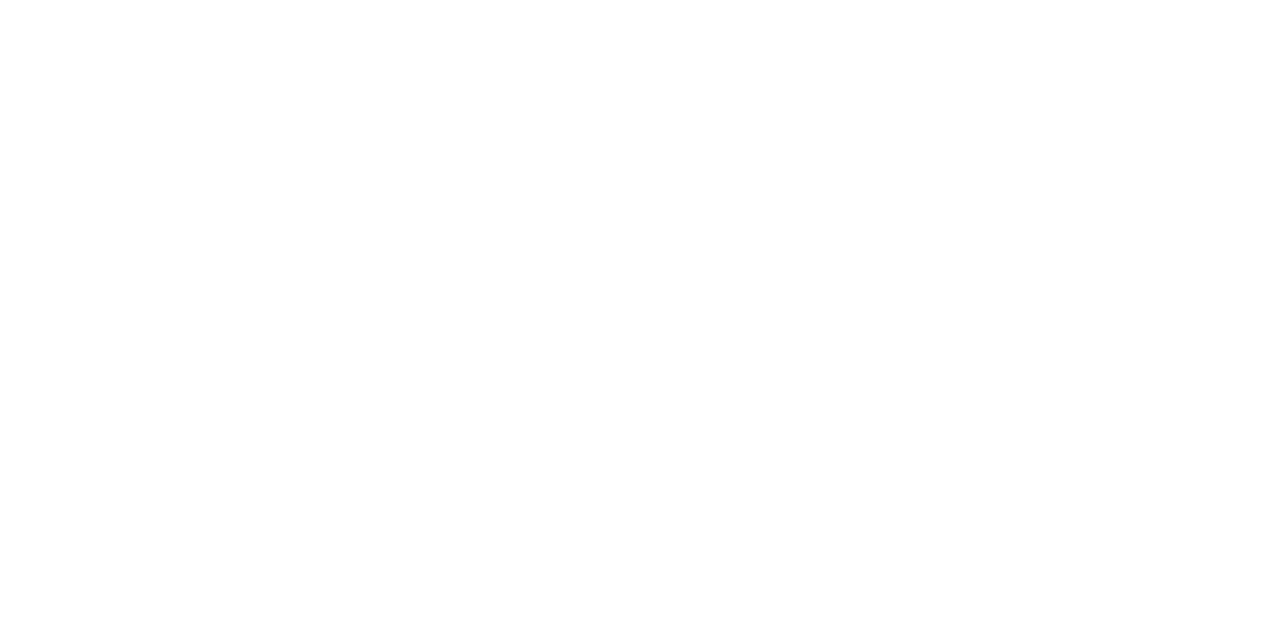
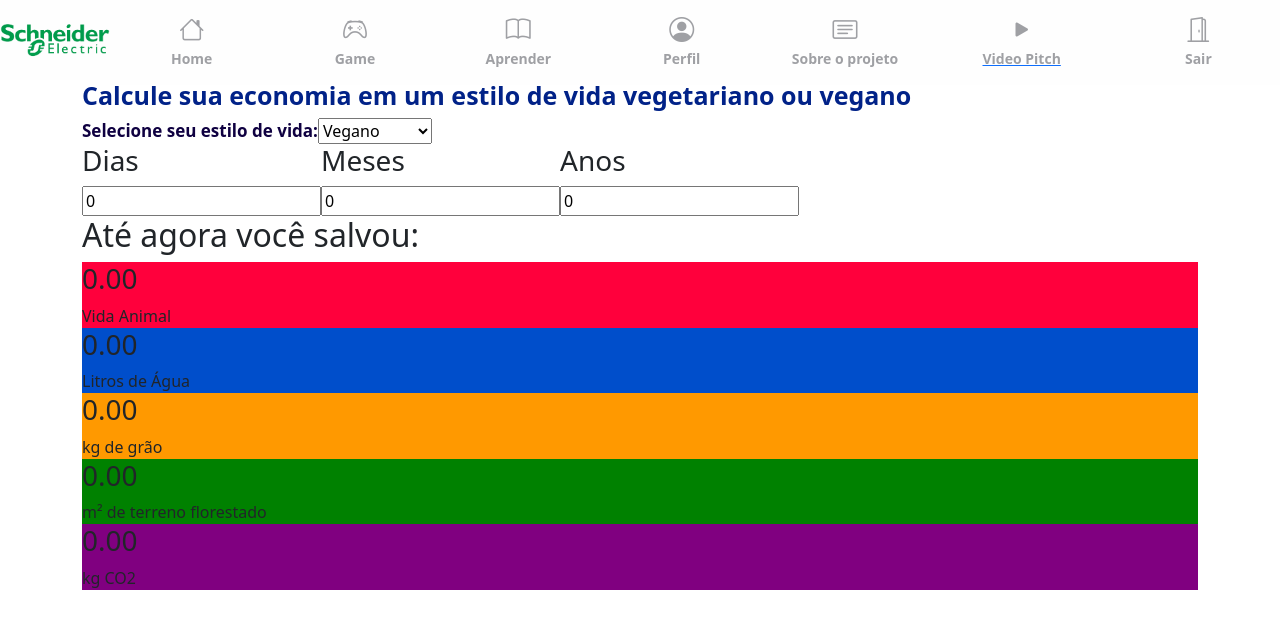
Before and after one commit to ES-FIAP/schneider, a React (Create React App) app: page /Calculator in a window 1280 px wide. Before the commit this address had no page. Shown: the top 628 px of the page. Built offline with nearby package versions, Linux system fonts and the light colour scheme.

Commit message:
feat: added calendar route and added calculator page

```diff
--- a/src/App.js
+++ b/src/App.js
@@ -5,23 +5,18 @@ import {
   Route,
   Switch,
 } from "react-router-dom";
+
 import styled from "styled-components";
-import gif from "./images/gifSustentabilidade.gif";
+
 const SignIn = lazy(() => import("./screens/signin"));
 const Home = lazy(() => import("./screens/home"));
 const About = lazy(() => import("./screens/about"));
 const Game = lazy(() => import("./screens/game"));
 const Learn = lazy(() => import("./screens/learn"));
 const Profile = lazy(() => import("./screens/Profile"));
-const Image = styled.img`
-  width: 100vw;
-  height: 100vh;
-  position: absolute;
-  top: 0;
-  left: 0;
-  z-index: -1;
-  display: flex;
-`;
+const Calculator = lazy(() => import("./screens/calculator"));
+const Calendar = lazy(() => import("./screens/calendar"));
+
 const Title = styled.div`
   font-size: 4vw;
   font-family: Impact, Haettenschweiler, "Arial Narrow Bold", sans-serif;
@@ -74,6 +69,8 @@ const App = () => (
         <Route path="/game" element={<Game />} />
         <Route path="/Learn" element={<Learn />} />
         <Route path="/Profile" element={<Profile />} />
+        <Route path="/Calculator" element={<Calculator />} />
+        <Route path="/Calendar" element={<Calendar />} />
       </Routes>
     </Suspense>
   </Router>
--- a/src/components/Header/index.jsx
+++ b/src/components/Header/index.jsx
@@ -25,9 +25,11 @@ const Header = () => {
       <MenuOption onClick={() => Navigate("/about")}>
         <i class="bi bi-card-text" style={{ fontSize:"25px"}} /> Sobre o projeto
       </MenuOption>
-      <MenuOption onClick={() => Navigate("/about")}>
+      <a href="https://youtu.be/F1Nv6QSONIE" target="_blank">   <MenuOption  >
         <i class="bi bi-play-fill" style={{ fontSize:"25px"}} /> Video Pitch
-      </MenuOption>
+      </MenuOption></a>
+
+
        <MenuOption onClick={() => Navigate("/")}>
         <i class="bi bi-door-open" style={{ fontSize:"25px"}} /> Sair
       </MenuOption>
--- /dev/null
+++ b/src/screens/calculator/index.jsx
@@ -0,0 +1,140 @@
+import React, { useState, useEffect } from "react";
+import Header from "../../components/Header";
+
+const Calculator = () => {
+  const [selectedType, setSelectedType] = useState("Vegano");
+  const [dias, setDias] = useState(0);
+  const [meses, setMeses] = useState(0);
+  const [anos, setAnos] = useState(0);
+  const [vidasSalvas, setVidasSalvas] = useState(0);
+  const [litrosDeAgua, setLitrosDeAgua] = useState(0);
+  const [grao, setGrao] = useState(0);
+  const [floresta, setFloresta] = useState(0);
+  const [gasCarbonico, setGasCarbonico] = useState(0);
+
+  useEffect(() => {
+    const calculate = () => {
+      const totalDias = dias + meses * 30 + anos * 365;
+      const vidaAnimal = selectedType === "Vegano" ? 1 : 0.5;
+      const agua = selectedType === "Vegano" ? 4.164 : 416.4;
+      const graoValue = selectedType === "Vegano" ? 18 : 5.4;
+      const florestaValue = selectedType === "Vegano" ? 3 : 0.6;
+      const CO2Value = selectedType === "Vegano" ? 9 : 1.8;
+
+      const vidasSalvasResult = vidaAnimal * totalDias;
+      const litrosDeAguaResult = agua * totalDias;
+      const graoResult = graoValue * totalDias;
+      const florestaResult = florestaValue * totalDias;
+      const gasCarbonicoResult = CO2Value * totalDias;
+
+      setVidasSalvas(vidasSalvasResult.toFixed(2));
+      setLitrosDeAgua(litrosDeAguaResult.toFixed(2));
+      setGrao(graoResult.toFixed(2));
+      setFloresta(florestaResult.toFixed(2));
+      setGasCarbonico(gasCarbonicoResult.toFixed(2));
+    };
+
+    calculate();
+  }, [selectedType, dias, meses, anos]);
+
+  return (
+    <div>
+      <Header />
+      <div className="container">
+        <h1
+          style={{
+            color: "rgb(1, 34, 136)",
+            fontWeight: 700,
+            fontSize: "25px",
+          }}
+        >
+          Calcule sua economia em um estilo de vida vegetariano ou vegano
+        </h1>
+        <div className="result"></div>
+
+        <label
+          htmlFor="type"
+          style={{ fontSize: "17px", fontWeight: 600, color: "rgb(15, 0, 65)" }}
+        >
+          Selecione seu estilo de vida:
+        </label>
+        <select
+          className="type"
+          id="type"
+          onChange={(e) => setSelectedType(e.target.value)}
+          value={selectedType}
+        >
+          <option value="Vegano">Vegano</option>
+          <option value="Vegetariano">Vegetariano</option>
+        </select>
+        <div style={{ display: "flex", width: "100%" }}>
+          <div>
+            <h3>Dias</h3>
+            <input
+              placeholder="0"
+              type="number"
+              id="dias"
+              value={dias}
+              onChange={(e) => setDias(parseInt(e.target.value) || 0)}
+            />
+          </div>
+          <div>
+            <h3>Meses</h3>
+            <input
+              placeholder="0"
+              type="number"
+              id="meses"
+              value={meses}
+              onChange={(e) => setMeses(parseInt(e.target.value) || 0)}
+            />
+          </div>
+          <div>
+            <h3>Anos</h3>
+            <input
+              placeholder="0"
+              type="number"
+              id="anos"
+              value={anos}
+              onChange={(e) => setAnos(parseInt(e.target.value) || 0)}
+            />
+          </div>
+        </div>
+
+        <h2>Até agora você salvou:</h2>
+        <div
+          style={{ backgroundColor: "rgb(255, 0, 60)" }}
+          className="resultado"
+        >
+          <h3 id="vidasSalvas">{vidasSalvas}</h3>
+          Vida Animal
+        </div>
+        <div
+          style={{ backgroundColor: "rgb(0, 78, 203)" }}
+          className="resultado"
+        >
+          <h3 id="LitrosDeAgua">{litrosDeAgua}</h3>
+          Litros de Água
+        </div>
+        <div
+          style={{ backgroundColor: "rgb(255, 153, 0)" }}
+          className="resultado"
+        >
+          <h3 id="Graos">{grao}</h3>
+          kg de grão
+        </div>
+        <div
+          style={{ backgroundColor: "rgb(0, 129, 0)" }}
+          className="resultado"
+        >
+          <h3 id="Floresta">{floresta}</h3>
+          m² de terreno florestado
+        </div>
+        <div style={{ backgroundColor: "purple" }} className="resultado">
+          <h3 id="gasCarbonico">{gasCarbonico}</h3>
+          kg CO2
+        </div>
+      </div>
+    </div>
+  );
+};
+export default Calculator;
--- /dev/null
+++ b/src/screens/calendar/index.jsx
@@ -0,0 +1,9 @@
+import React, { useState, useEffect } from 'react';
+
+const Calendar = () => {
+    return(
+        <div>
+            calendar
+        </div>
+    )
+}
--- a/src/screens/home/index.js
+++ b/src/screens/home/index.js
@@ -2,7 +2,13 @@ import Header from "../../components/Header";
 import Tour from "../../components/Tour/index";
 import NewPost from "../../components/NewPost";
 import Profile from "../../components/Profile";
-import { Container, ContainerPage, ContainerPosts, Card } from "./styles";
+import {
+  Container,
+  ContainerPage,
+  ContainerPosts,
+  Card,
+  ContainerRight,
+} from "./styles";
 import Post from "../../components/Post";
 import Homem from "../../images/homem1.jpg";
 import mulher1 from "../../images/mulher1.jpg";
@@ -81,6 +87,7 @@ const Home = () => {
             Name={"Verônica Lima"}
           />
         </ContainerPosts>
+        <ContainerRight>
           <Card
             onClick={() => Navigate("/game")}
             style={{ textAlign: "center", height: "350px", cursor: "pointer" }}
@@ -110,6 +117,14 @@ const Home = () => {
               style={{ borderRadius: "10px", width: "100%", height: "60%" }}
             />
           </Card>
+
+          <Card
+            onClick={() => Navigate("/calculator")}
+            style={{ textAlign: "center", height: "350px", cursor: "pointer" }}
+          >
+            Calculadora
+          </Card>
+        </ContainerRight>
         <Tour steps={tutorialSteps} />
       </Container>
     </ContainerPage>
--- a/src/screens/home/styles.js
+++ b/src/screens/home/styles.js
@@ -22,6 +22,11 @@ export const ContainerPosts = styled.div`
   width: 500px;
   margin-right: 50px;
 `;
+export const ContainerRight = styled.div`
+  display: flex;
+  flex-direction: column;
+  height: 100%;
+`;
 export const Card = styled.div`
   width: 300px;
   height: 250px;
```
Also changed, not shown: src/screens/calculator/styles.js (added). Lines whose indentation alone changed are shown as unchanged.
